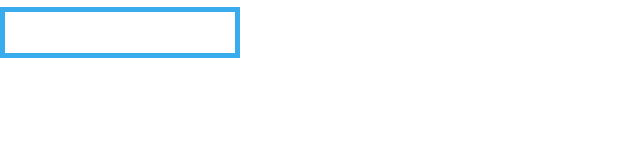
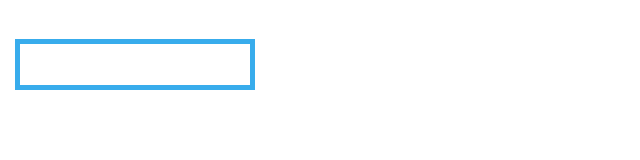
Before and after one commit to jzhuo/jzhuo.github.io, a plain HTML site: page index.html in a window 1280 px wide. Shown: the whole page, without its empty margins (0-640 px from the left). Drawn offline with Linux system fonts and the light colour scheme.

Commit message:
fix to header_class id vs class

```diff
--- a/index.css
+++ b/index.css
@@ -12,7 +12,7 @@ body {
 	margin-right: 0px;
 }
 
-.header_class {
+#header_class {
     overflow:auto;
 	clear:both;
     padding-top: 2em;
```
